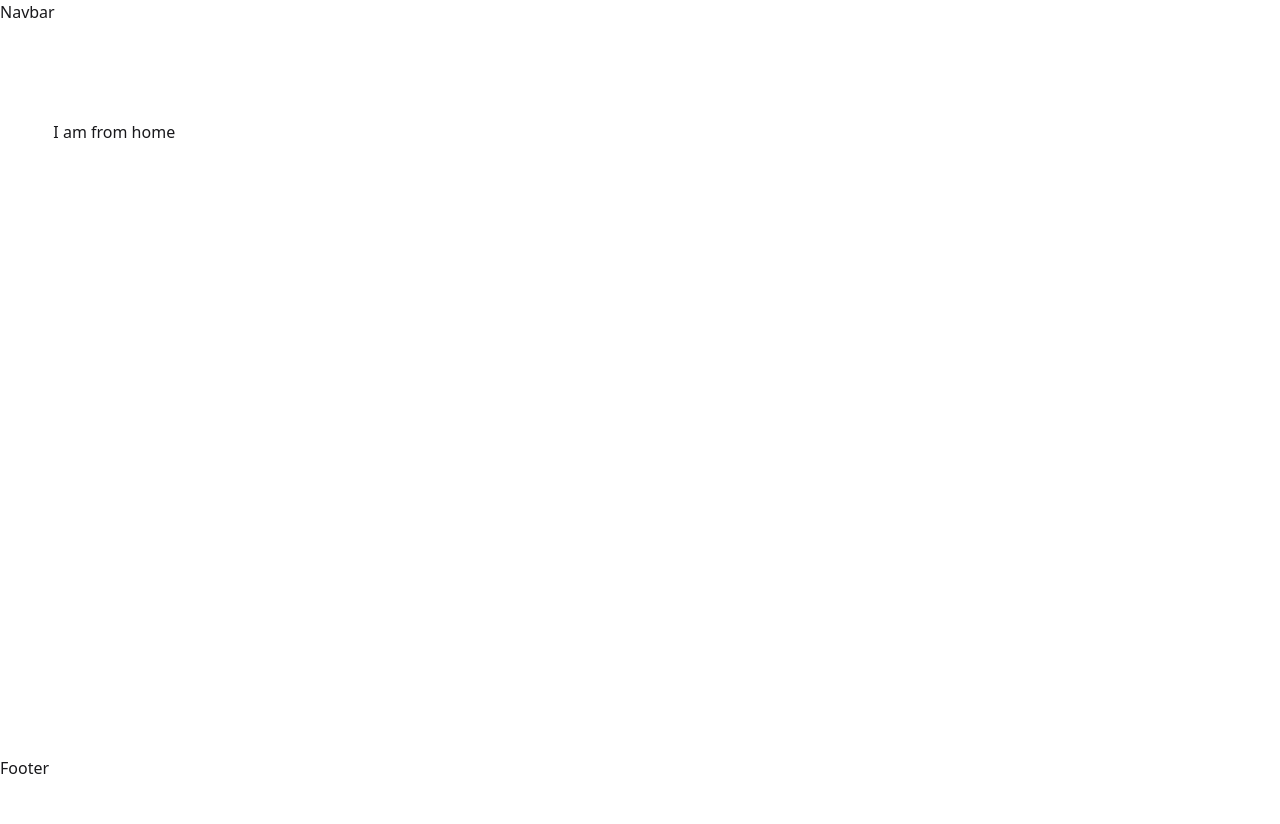
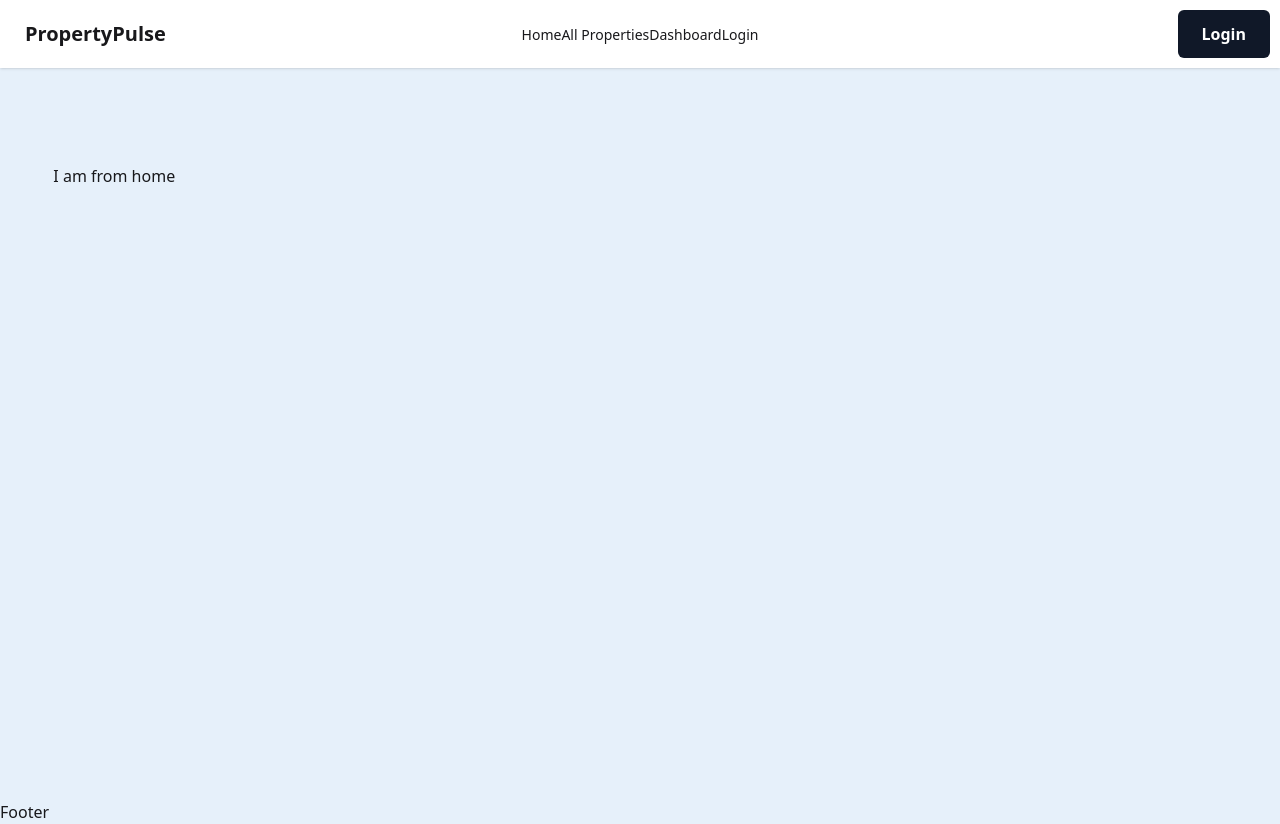
Before and after one commit to Dev-Maidul/PropertyPulse-client, a React (Vite) app: page / in a window 1280 px wide. Before the commit the page ends 800 px from the top, so only its background shows below. Built offline with nearby package versions, Linux system fonts and the light colour scheme.

Commit message:
add navbar

```diff
--- a/index.html
+++ b/index.html
@@ -2,7 +2,7 @@
 <html lang="en" data-theme="light">
   <head>
     <meta charset="UTF-8" />
-    <link rel="icon" type="image/svg+xml" href="./src/assets/Logo.png" />
+    <link rel="icon" type="image/svg+xml" href="./src/assets/fav.png" />
     <meta name="viewport" content="width=device-width, initial-scale=1.0" />
     <title>PropertyPulse</title>
   </head>
--- /dev/null
+++ b/src/Components/GradientButton.jsx
@@ -0,0 +1,32 @@
+// src/components/GradientButton.jsx
+import React from 'react';
+import { motion } from 'framer-motion';
+
+const GradientButton = ({ children, onClick, className = '' }) => {
+  return (
+    <motion.button
+      onClick={onClick}
+      className={`relative p-0.5 inline-flex items-center justify-center font-bold overflow-hidden group rounded-md ${className}`}
+      // Framer Motion animation
+      initial={{ opacity: 0, y: 20 }}
+      animate={{ opacity: 1, y: 0 }}
+      transition={{ duration: 0.5, delay: 0.2 }}
+    >
+      {/* Gradient background span */}
+      <span
+        className="w-full h-full bg-gradient-to-br from-gradient-start-1 via-gradient-middle-1 to-gradient-end-1
+                   group-hover:from-gradient-start-2 group-hover:via-gradient-middle-2 group-hover:to-gradient-end-2
+                   absolute transition-all ease-out duration-400"
+      ></span>
+      {/* Button content span */}
+      <span
+        className="relative px-6 py-3 transition-all ease-out bg-gray-900 rounded-md
+                   group-hover:bg-opacity-0 duration-400"
+      >
+        <span className="relative text-white">{children}</span>
+      </span>
+    </motion.button>
+  );
+};
+
+export default GradientButton;
--- /dev/null
+++ b/src/Components/PrimaryButton.jsx
@@ -0,0 +1,22 @@
+// src/components/PrimaryButton.jsx
+import React from 'react';
+import { motion } from 'framer-motion';
+
+const PrimaryButton = ({ children, onClick, className = '' }) => {
+  return (
+    <motion.button
+      onClick={onClick}
+      className={`px-6 py-3 rounded-md font-bold transition-colors duration-300
+                  bg-secondary-accent text-white hover:bg-opacity-80
+                  focus:outline-none focus:ring-2 focus:ring-secondary-accent focus:ring-opacity-50 ${className}`}
+      // Framer Motion animation
+      initial={{ opacity: 0, y: 20 }}
+      animate={{ opacity: 1, y: 0 }}
+      transition={{ duration: 0.5, delay: 0.3 }}
+    >
+      {children}
+    </motion.button>
+  );
+};
+
+export default PrimaryButton;
--- /dev/null
+++ b/src/Context/AuthProvider.jsx
@@ -0,0 +1,106 @@
+import React, { createContext, useEffect, useState } from 'react';
+import { GoogleAuthProvider, sendPasswordResetEmail } from "firebase/auth";
+import { app } from '../firebase/firebase.init';
+
+import { createUserWithEmailAndPassword, getAuth, onAuthStateChanged, signInWithEmailAndPassword, signInWithPopup, signOut, updateProfile } from 'firebase/auth';
+
+
+export const AuthContext = createContext();
+
+
+const auth = getAuth(app);
+
+const AuthProvider = ({ children }) => {
+  const [user, setUser] = useState(null);
+  const [loading, setLoading] = useState(true);
+
+  // Create User function
+  const CreateUser = (email, password) => {
+    setLoading(true);
+    return createUserWithEmailAndPassword(auth, email, password);
+  };
+
+  // Sign in user Function with email and password
+  const signIn = (email, password) => {
+    setLoading(true);
+    return signInWithEmailAndPassword(auth, email, password);
+  };
+
+  // Update user profile
+  const updateUser = (updatedUser) => {
+    return updateProfile(auth.currentUser, updatedUser);
+  };
+
+  // Signin with google functionality
+
+  const googleSignIn = () => {
+
+    const provider = new GoogleAuthProvider();
+
+    return signInWithPopup(auth, provider)
+
+  };
+  // Update user profile
+  const updateUserProfile=(name,photo)=>{
+    updateProfile(auth.currentUser, {
+      displayName: name, photoURL: photo
+    }).then(() => {
+      alert("Profile Update Successfully");
+    }).catch((error) => {
+    console.log(error);
+    });
+  }
+  // Reset user password
+  const resetUserPassword=(email)=>{
+   return sendPasswordResetEmail(auth,email)
+    .then((result)=>{
+      console.log(result)
+      alert("A password reset link has been sent to your email")
+
+    }).catch((error)=>{
+      console.log(error);
+    })
+  }
+
+  const logOut = () => {
+    return signOut(auth);
+  };
+
+
+  useEffect(() => {
+    const unsubscribe = onAuthStateChanged(auth, (currentUser) => {
+      setUser(currentUser);
+      console.log(currentUser);
+      setLoading(false);
+    });
+
+
+    return () => {
+      unsubscribe();
+    };
+  }, []);
+
+
+  const authData = {
+    user,
+    setUser,
+    CreateUser,
+    logOut,
+    signIn,
+    loading,
+    setLoading,
+    updateUser,
+    googleSignIn,
+    updateUserProfile,
+    resetUserPassword
+  };
+
+
+  return (
+    <AuthContext.Provider value={authData}>
+      {children}
+    </AuthContext.Provider>
+  );
+};
+
+export default AuthProvider;
--- /dev/null
+++ b/src/Context/PrivateRoute.jsx
@@ -0,0 +1,20 @@
+import React, { use } from 'react';
+import { AuthContext } from './AuthProvider';
+import { Navigate, useLocation } from 'react-router';
+import Spinner from '../Shared/Spinner';
+
+
+
+const PrivateRoute = ({children}) => {
+    const {user,loading}=use(AuthContext);
+
+  const location=useLocation();
+  // console.log(location);
+
+    if(loading) return <Spinner></Spinner>
+  if(user && user.email) return children;
+  return <Navigate to='/login' state={{ from: location }} />;
+//   return <Navigate state={location.pathname} to='/signin'></Navigate>
+};
+
+export default PrivateRoute;
--- /dev/null
+++ b/src/Firebase/firebase.config.js
@@ -0,0 +1,12 @@
+import { initializeApp } from 'firebase/app'
+
+const firebaseConfig = {
+  apiKey: import.meta.env.VITE_apiKey,
+  authDomain: import.meta.env.VITE_authDomain,
+  projectId: import.meta.env.VITE_projectId,
+  storageBucket: import.meta.env.VITE_storageBucket,
+  messagingSenderId: import.meta.env.VITE_messagingSenderId,
+  appId: import.meta.env.VITE_appId,
+}
+
+export const app = initializeApp(firebaseConfig)
--- a/src/Shared/Navbar.jsx
+++ b/src/Shared/Navbar.jsx
@@ -1,9 +1,40 @@
 import React from 'react';
+import { NavLink } from 'react-router-dom'; // Corrected import path
+import GradientButton from '../Components/GradientButton';
 
 const Navbar = () => {
+    const navItems = ( // Added parentheses for clarity, though not strictly required for a fragment
+        <>
+            <NavLink to='/'><li>Home</li></NavLink>
+            <NavLink to='/all-properties'><li>All Properties</li></NavLink> {/* Updated route */}
+            <NavLink to='/dashboard'><li>Dashboard</li></NavLink> {/* Updated route */}
+            <NavLink to='/login'><li>Login</li></NavLink> {/* Updated route */}
+        </>
+    );
+
     return (
-        <div>
-            Navbar
+        <div className="navbar bg-base-100 shadow-sm">
+            <div className="navbar-start">
+                <div className="dropdown">
+                    <div tabIndex={0} role="button" className="btn btn-ghost lg:hidden">
+                        <svg xmlns="http://www.w3.org/2000/svg" className="h-5 w-5" fill="none" viewBox="0 0 24 24" stroke="currentColor"> <path strokeLinecap="round" strokeLinejoin="round" strokeWidth="2" d="M4 6h16M4 12h8m-8 6h16" /> </svg>
+                    </div>
+                    <ul
+                        tabIndex={0}
+                        className="menu menu-sm dropdown-content bg-base-100 rounded-box z-1 mt-3 w-52 p-2 shadow">
+                        {navItems} {/* Corrected usage */}
+                    </ul>
+                </div>
+                <a className="btn btn-ghost text-xl">PropertyPulse</a> {/* Updated website name */}
+            </div>
+            <div className="navbar-center hidden lg:flex">
+                <ul className="menu menu-horizontal px-1">
+                    {navItems} {/* Corrected usage */}
+                </ul>
+            </div>
+            <div className="navbar-end">
+                <GradientButton>Login</GradientButton>
+            </div>
         </div>
     );
 };
--- /dev/null
+++ b/src/Shared/Spinner.jsx
@@ -0,0 +1,11 @@
+import React from 'react';
+
+const Spinner = () => {
+    return (
+        <div className='flex items-center justify-center min-h-screen'>
+            <div className="w-16 h-16 border-4 border-dashed rounded-full animate-spin dark:border-violet-600"></div>
+        </div>
+    );
+};
+
+export default Spinner;
--- a/src/index.css
+++ b/src/index.css
@@ -1,2 +1,7 @@
 @import "tailwindcss";
 @plugin "daisyui";
+
+
+body{
+    background: #E6F0FA;
+}
--- a/src/main.jsx
+++ b/src/main.jsx
@@ -1,7 +1,6 @@
 import { StrictMode } from 'react'
 import { createRoot } from 'react-dom/client'
 import './index.css'
-import App from './App.jsx'
 import { RouterProvider } from 'react-router'
 import { router } from './Router/Routes.jsx'
 
```
Also changed, not shown: package.json (+7 -1 lines), src/assets/fav.png (added), 1 other file (tests, documents, lock files or other folders).
